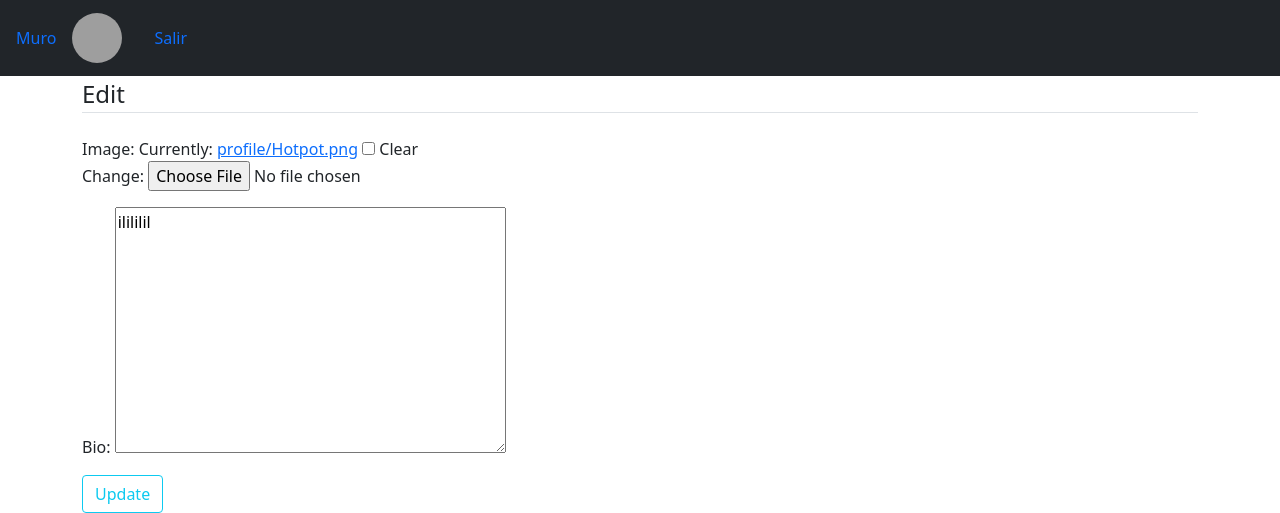
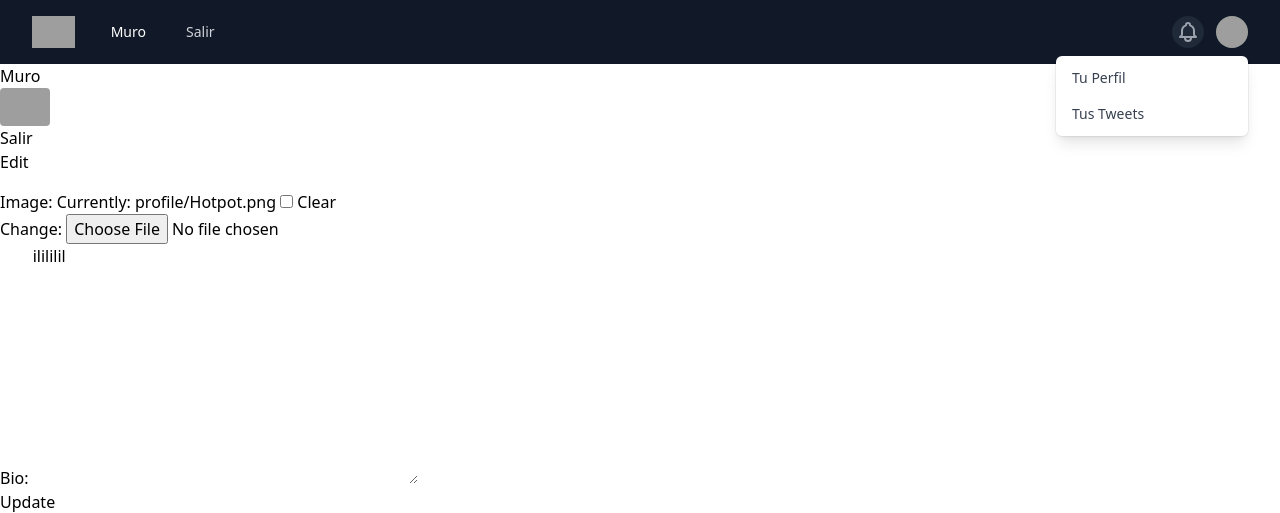
Before and after one commit to AMIRANDA9112/Urano, a Django app: page /profileupdate/ in a window 1280 px wide. Shown: the top 513 px of the page. Run offline with Django 3.2, Linux system fonts and the light colour scheme; a user stored in the database is signed in; data comes from the database, SQL or seed files in the repository; grey boxes are pictures that could not be loaded.

Commit message:
initial frontend work

```diff
--- a/UranoApi/feed/templates/feed/base.html
+++ b/UranoApi/feed/templates/feed/base.html
@@ -6,30 +6,116 @@
 
         <meta name="viewport" content="width=device-width, initial-scale=1">
 
-        <!-- Bootstrap CSS -->
-        <link href="https://cdn.jsdelivr.net/npm/bootstrap@5.0.0-beta3/dist/css/bootstrap.min.css" rel="stylesheet"
-              integrity="sha384-eOJMYsd53ii+scO/bJGFsiCZc+5NDVN2yr8+0RDqr0Ql0h+rP48ckxlpbzKgwra6"
-              crossorigin="anonymous">
+        <!-- TailWind CSS -->
+        <link href="https://unpkg.com/tailwindcss@^2/dist/tailwind.min.css" rel="stylesheet">
 
     </head>
     <body>
 
-        <script src="https://cdn.jsdelivr.net/npm/bootstrap@5.0.0-beta3/dist/js/bootstrap.bundle.min.js"
-        integrity="sha384-JEW9xMcG8R+pH31jmWH6WWP0WintQrMb4s7ZOdauHnUtxwoG2vI5DkLtS3qm9Ekf" crossorigin="anonymous">
-        </script>
+    <nav class="bg-gray-900">
+  <div class="max-w-7xl mx-auto px-2 sm:px-6 lg:px-8">
+    <div class="relative flex items-center justify-between h-16">
+      <div class="absolute inset-y-0 left-0 flex items-center sm:hidden">
+        <!-- Mobile menu button-->
+        <button type="button" class="inline-flex items-center justify-center p-2 rounded-md text-gray-400 hover:text-white hover:bg-gray-700 focus:outline-none focus:ring-2 focus:ring-inset focus:ring-white" aria-controls="mobile-menu" aria-expanded="false">
+          <span class="sr-only">Open main menu</span>
+          <!--
+            Icon when menu is closed.
 
+            Heroicon name: outline/menu
 
+            Menu open: "hidden", Menu closed: "block"
+          -->
+          <svg class="block h-6 w-6" xmlns="http://www.w3.org/2000/svg" fill="none" viewBox="0 0 24 24" stroke="currentColor" aria-hidden="true">
+            <path stroke-linecap="round" stroke-linejoin="round" stroke-width="2" d="M4 6h16M4 12h16M4 18h16" />
+          </svg>
+          <!--
+            Icon when menu is open.
 
-        <nav class="navbar navbar-expand-lg navbar navbar-dark bg-dark">
+            Heroicon name: outline/x
+
+            Menu open: "block", Menu closed: "hidden"
+          -->
+          <svg class="hidden h-6 w-6" xmlns="http://www.w3.org/2000/svg" fill="none" viewBox="0 0 24 24" stroke="currentColor" aria-hidden="true">
+            <path stroke-linecap="round" stroke-linejoin="round" stroke-width="2" d="M6 18L18 6M6 6l12 12" />
+          </svg>
+        </button>
+      </div>
+      <div class="flex-1 flex items-center justify-center sm:items-stretch sm:justify-start">
+        <div class="flex-shrink-0 flex items-center">
+          <img class="block lg:hidden h-8 w-auto" src="/design/logo.svg" alt="">
+          <img class="hidden lg:block h-8 w-auto" src="https://tailwindui.com/img/logos/workflow-logo-indigo-500-mark-white-text.svg" alt="Workflow">
+        </div>
+        <div class="hidden sm:block sm:ml-6">
+          <div class="flex space-x-4">
+            <!-- Current: "bg-gray-900 text-white", Default: "text-gray-300 hover:bg-gray-700 hover:text-white" -->
+            <a href="#" class="bg-gray-900 text-white px-3 py-2 rounded-md text-sm font-medium" aria-current="page">Muro</a>
+
+            <a href="#" class="text-gray-300 hover:bg-gray-700 hover:text-white px-3 py-2 rounded-md text-sm font-medium">Salir</a>
+
+          </div>
+        </div>
+      </div>
+      <div class="absolute inset-y-0 right-0 flex items-center pr-2 sm:static sm:inset-auto sm:ml-6 sm:pr-0">
+        <button type="button" class="bg-gray-800 p-1 rounded-full text-gray-400 hover:text-white focus:outline-none focus:ring-2 focus:ring-offset-2 focus:ring-offset-gray-800 focus:ring-white">
+          <span class="sr-only">View notifications</span>
+          <!-- Heroicon name: outline/bell -->
+          <svg class="h-6 w-6" xmlns="http://www.w3.org/2000/svg" fill="none" viewBox="0 0 24 24" stroke="currentColor" aria-hidden="true">
+            <path stroke-linecap="round" stroke-linejoin="round" stroke-width="2" d="M15 17h5l-1.405-1.405A2.032 2.032 0 0118 14.158V11a6.002 6.002 0 00-4-5.659V5a2 2 0 10-4 0v.341C7.67 6.165 6 8.388 6 11v3.159c0 .538-.214 1.055-.595 1.436L4 17h5m6 0v1a3 3 0 11-6 0v-1m6 0H9" />
+          </svg>
+        </button>
+
+        <!-- Profile dropdown -->
+        <div class="ml-3 relative">
+          <div>
+            <button type="button" class="bg-gray-800 flex text-sm rounded-full focus:outline-none focus:ring-2 focus:ring-offset-2 focus:ring-offset-gray-800 focus:ring-white" id="user-menu-button" aria-expanded="false" aria-haspopup="true">
+              <span class="sr-only">Open user menu</span>
+              <img class="h-8 w-8 rounded-full" src="{{ user.profile.image.url }}" alt="">
+            </button>
+          </div>
+
+          <!--
+            Dropdown menu, show/hide based on menu state.
+
+            Entering: "transition ease-out duration-100"
+              From: "transform opacity-0 scale-95"
+              To: "transform opacity-100 scale-100"
+            Leaving: "transition ease-in duration-75"
+              From: "transform opacity-100 scale-100"
+              To: "transform opacity-0 scale-95"
+          -->
+          <div class="origin-top-right absolute right-0 mt-2 w-48 rounded-md shadow-lg py-1 bg-white ring-1 ring-black ring-opacity-5 focus:outline-none" role="menu" aria-orientation="vertical" aria-labelledby="user-menu-button" tabindex="-1">
+            <!-- Active: "bg-gray-100", Not Active: "" -->
+            <a href="#" class="block px-4 py-2 text-sm text-gray-700" role="menuitem" tabindex="-1" id="user-menu-item-0">Tu Perfil</a>
+            <a href="#" class="block px-4 py-2 text-sm text-gray-700" role="menuitem" tabindex="-1" id="user-menu-item-1">Tus Tweets</a>
+          </div>
+        </div>
+      </div>
+    </div>
+  </div>
+
+  <!-- Mobile menu, show/hide based on menu state. -->
+  <div class="sm:hidden" id="mobile-menu">
+    <div class="px-2 pt-2 pb-3 space-y-1">
+      <!-- Current: "bg-gray-900 text-white", Default: "text-gray-300 hover:bg-gray-700 hover:text-white" -->
+      <a href="#" class="bg-gray-900 text-white block px-3 py-2 rounded-md text-base font-medium" aria-current="page">Muro</a>
+
+      <a href="#" class="text-gray-300 hover:bg-gray-700 hover:text-white block px-3 py-2 rounded-md text-base font-medium">Salir</a>
+
+    </div>
+  </div>
+</nav>
+
+        <nav class="">
   <!-- Navbar content -->
 
 
-                <a class="nav-link active" aria-current="page" href="{% url 'home' %}">Muro</a>
-                <a class="navbar-brand" href="{%url 'profile'%}">
-                    <img class="rounded-circle account-img"
+                <a class="" aria-current="page" href="{% url 'home' %}">Muro</a>
+                <a class="" href="{%url 'profile'%}">
+                    <img class="rounded"
                     src="{{ user.profile.image.url }}" width="50" height="50">
                 </a>
-                <a class="nav-link active" aria-current="page" href="{% url 'logout' %}">Salir</a>
+                <a class="" aria-current="page" href="{% url 'logout' %}">Salir</a>
 
 
 
```
